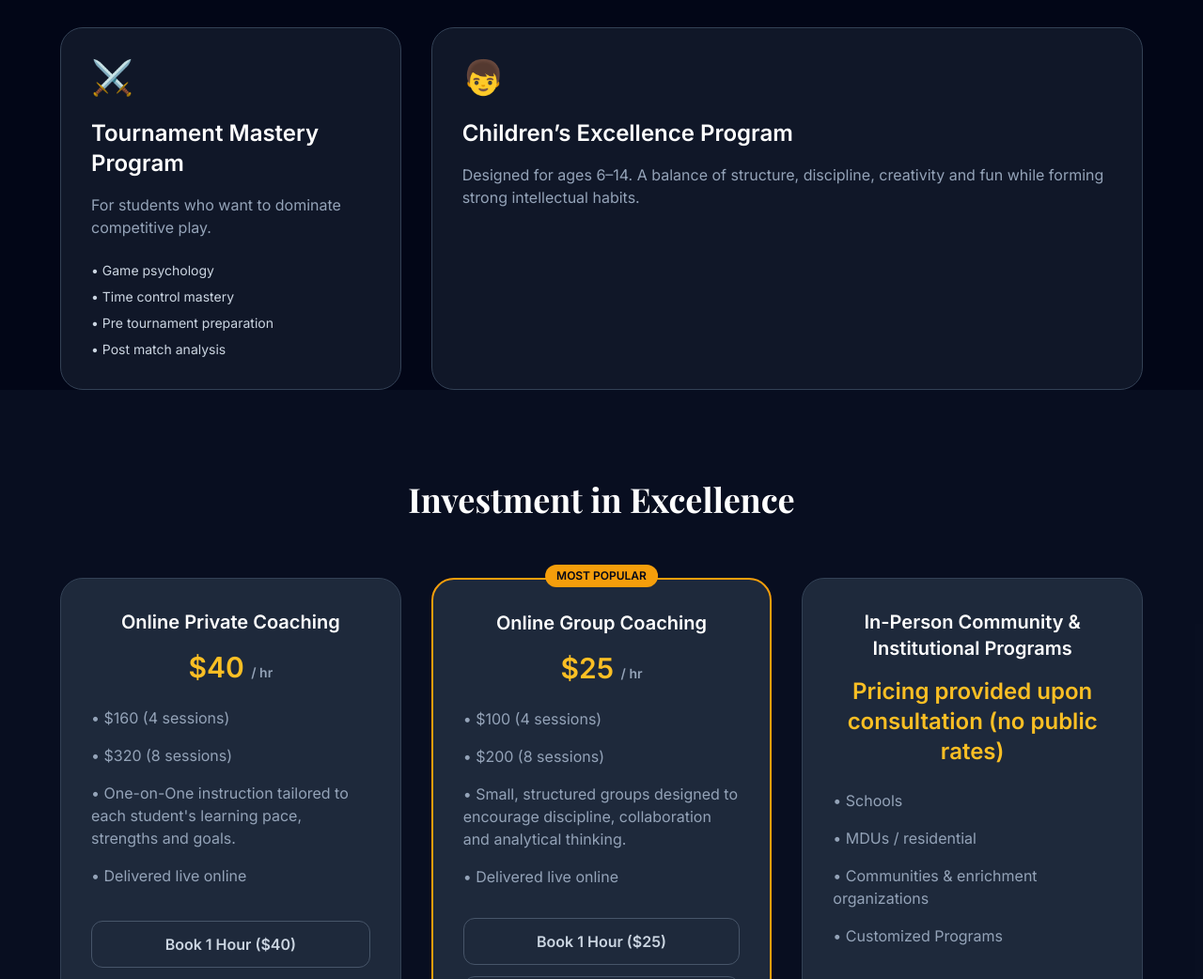
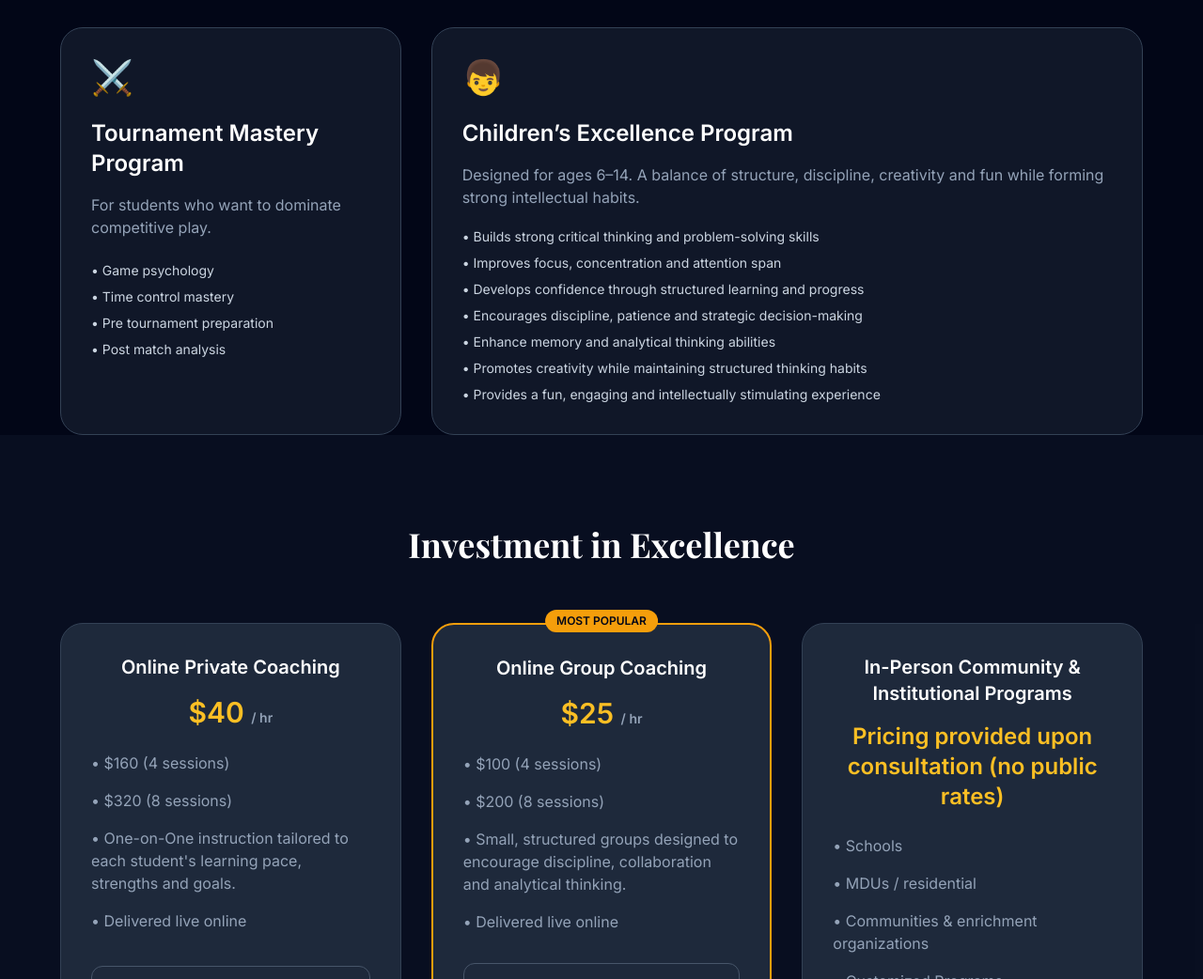
Before and after one commit to Chiefwhales/King-Knights-ChessAcademy, a plain HTML site: page services.html in a window 1280 px wide. Shown: the part 861-1903 px from the top of the page at 94% size. Drawn offline with nearby package versions, Linux system fonts and the light colour scheme.

Commit message:
updating services

```diff
--- a/services.html
+++ b/services.html
@@ -166,7 +166,16 @@
           </h3>
           <p class="text-slate-400">
             Designed for ages 6–14. A balance of structure, discipline,
-            creativity and fun while forming strong intellectual habits.
+            creativity and fun while forming strong intellectual habits.<br>
+            <ul class="text-slate-300 mt-5 space-y-2 text-sm">
+            <li>• Builds strong critical thinking and problem-solving skills</li>
+            <li>• Improves focus, concentration and attention span</li>
+            <li>• Develops confidence through structured learning and progress</li>
+            <li>• Encourages discipline, patience and strategic decision-making</li>
+            <li>• Enhance memory and analytical thinking abilities</li>
+            <li>• Promotes creativity while maintaining structured thinking habits</li>
+            <li>• Provides a fun, engaging and intellectually stimulating experience</li>
+            </ul>
           </p>
         </div>
       </div>
```
